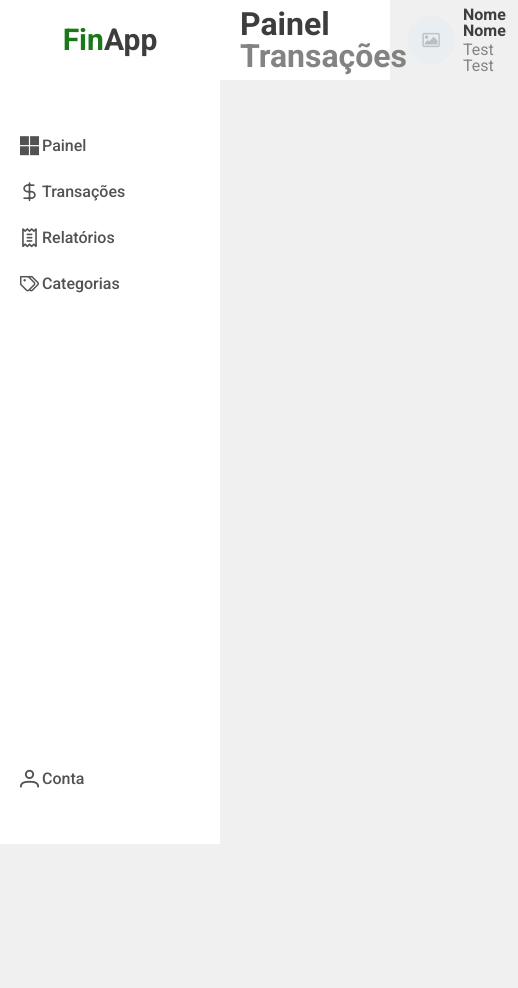
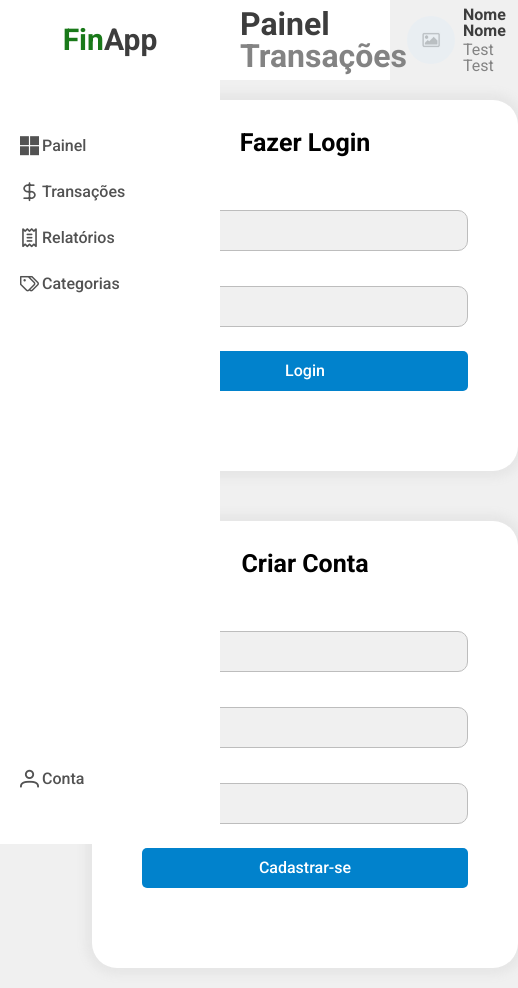
Before and after one commit to Caue-dot/financial_app, a Vue app: page /auth in a window 390 px wide. Shown: the whole page, 518 px wide, since content can reach past the window. Before the commit the page ends 844 px from the top, so only its background shows below. Built offline with nearby package versions, Linux system fonts and the light colour scheme.

Commit message:
Adicionado o resumo e autenticação

```diff
--- a/src/assets/css/main.css
+++ b/src/assets/css/main.css
@@ -13,7 +13,7 @@ a{
 body{
     background-color: rgb(240, 240, 240);
     margin-top: 100px;
-    margin-left: 250px;
+    margin-left: 260px;
     margin-right: 40px;
     margin-bottom: 20px;
 
--- /dev/null
+++ b/src/assets/css/pages/auth.css
@@ -0,0 +1,80 @@
+
+.auth-main{
+    display: flex;
+    justify-content: center;
+    gap: 50px;
+}
+
+
+.login-box,.register-box {
+    display: flex;
+}
+
+
+
+
+.register-box .layout,
+.login-box .layout{
+    display: flex;
+    align-items: center;
+    flex-direction: column;
+    flex: 1;
+    padding: 30px 50px;
+
+}
+
+@media (max-width: 1150px){
+    .auth-main{
+        flex-direction: column;
+        align-items: center;
+        flex: 1;
+    }
+}
+
+
+.auth-inputs{
+    display: flex;
+    flex-direction: column;
+    gap: 10px;
+}
+
+.form-inputs{
+    display: flex;
+    flex-direction: column;
+    justify-content: space-between;
+    gap: 10px;
+    margin-bottom: 50px;
+    height: 300px;
+    height: 100%;
+}
+
+.form-inputs label{
+    margin-left: 2px;
+    font-size: 15px;
+}
+
+.form-inputs button{
+    background-color: #0182CC;
+    padding: 12px;
+    margin-top: 14px;
+    color: white;
+    border-radius: 5px;
+    border: none;
+    font-size: 16px;
+    font-weight: 500;
+}
+.auth-input{
+    padding: 12px;
+    width: 300px;
+    background-color: rgb(240, 240, 240);
+    border-color: rgb(189, 189, 189);
+    border-width: 1px;
+    border-style: solid;
+    border-radius: 10px;
+}
+
+.auth-title{
+    font-size: 25px;
+    margin: 0 0 30px 0;
+    font-weight: bold;
+}
--- a/src/components/TransactionListing.vue
+++ b/src/components/TransactionListing.vue
@@ -1,34 +1,17 @@
 <script setup>
-import { onMounted, reactive } from 'vue';
-import axios from 'axios';
+
 import TransactionCard from '@/components/TransactionCard.vue';
 
-const state = reactive({
-    transactions: [],
-    isLoading: true
-});
+defineProps({
+    transactions: Array
+})
 
-onMounted(async () =>{
-    try{
-        const response = await axios.get("https://ef5ze5exptsm6jarkueqerqlam0xshdu.lambda-url.sa-east-1.on.aws/api/transactions", {
-            headers: {
-                Authorization: 'Bearer 1|T6HOSkleI28P0mMfnMFP2rvazUy9CJZuMzBVUoF6975d6eed',
-            }
-        });
-        state.transactions = response.data.data;
-        console.log(response.data.data);
-    }catch (error){
-        console.error('Error fetching transactions: ', error);
-    }finally{
-        state.isLoading = false;
-    }
-})
 </script>
 
 
 <template>
 
-        <TransactionCard v-for="transaction in state.transactions"
+        <TransactionCard v-for="transaction in transactions"
         :name="transaction.name"
         :value="transaction.value"
         :type="transaction.type"
--- a/src/router/index.js
+++ b/src/router/index.js
@@ -1,6 +1,7 @@
 import { createRouter, createWebHistory } from 'vue-router'
 import TransactionsView from '../views/TransactionsView.vue'
 import DashboardView from '@/views/DashboardView.vue'
+import AuthView from '@/views/AuthView.vue'
 
 const router = createRouter({
   history: createWebHistory(import.meta.env.BASE_URL),
@@ -15,6 +16,12 @@ const router = createRouter({
       name: 'transactions',
       component: TransactionsView,
     },
+     {
+      path: '/auth',
+      name: 'auth',
+      component: AuthView,
+    },
+
 
   ],
 })
--- /dev/null
+++ b/src/views/AuthView.vue
@@ -0,0 +1,101 @@
+
+
+
+<script setup>
+import axios from 'axios';
+import { reactive } from 'vue';
+
+
+const loginForm = reactive({
+    name: '',
+    password: '',
+})
+
+
+const registerForm = reactive({
+    name: 'a',
+    email: 'a',
+    password: '424',
+})
+
+
+const handleRegister = async () => {
+    const newUser = {
+        name: registerForm.name,
+        email: registerForm.email,
+        password: registerForm.password
+    }
+
+    try{
+        await axios.post('/api/user/register', newUser)
+        console.log('Cadastro realizado com successo!')
+    }catch(error){
+        console.error('Error registering user: ', error)
+    }
+}
+
+const handleLogin = async () => {
+    const loginUser = {
+        name: loginForm.name,
+        password: loginForm.password
+    }
+
+    try{
+        const response = await axios.post('/api/user/login', loginUser);
+        localStorage.token = response.data.token;
+    }catch(error){
+        console.error('Error logging user: ', error)
+    }
+}
+
+</script>
+
+<style scoped>
+@import "@/assets/css/pages/auth.css";
+
+</style>
+
+<template>
+    <main class="auth-main">
+
+
+        <div class="login-box">
+            <div class="layout">
+                <p class="auth-title">Fazer Login</p>
+                <form @submit.prevent="handleLogin" class="form-inputs" >
+                    <div class="auth-inputs">
+
+                         <label for="name">Nome</label>
+                         <input v-model="loginForm.name" class="auth-input" id="name" placeholder="Nome">
+
+                         <label for="password">Senha</label>
+                         <input v-model="loginForm.password" type="password" class="auth-input" id="password" placeholder="Senha">
+
+                    </div>
+
+                    <button>Login</button>
+                </form>
+            </div>
+        </div>
+        <div class="register-box">
+            <div class="layout">
+                <p class="auth-title">Criar Conta</p>
+                <form @submit.prevent="handleRegister" class="form-inputs" >
+                    <div class="auth-inputs">
+                        <label for="name">Nome</label>
+                        <input v-model="registerForm.name" class="auth-input" id="name" placeholder="Name">
+                        <label for="email">Email</label>
+                        <input v-model="registerForm.email"
+                        class="auth-input" id="email"placeholder="Email">
+                        <label for="password">Senha</label>
+                        <input  v-model="registerForm.password"
+                        type="password" class="auth-input" id="password" placeholder="Password">
+                    </div>
+
+                    <button>Cadastrar-se</button>
+                </form>
+            </div>
+        </div>
+    </main>
+
+</template>
--- a/src/views/TransactionsView.vue
+++ b/src/views/TransactionsView.vue
@@ -1,6 +1,35 @@
 <script setup>
 
+import { onMounted, reactive } from 'vue';
+import axios from 'axios';
 import TransactionListing from '@/components/TransactionListing.vue';
+
+
+const state = reactive({
+    transactions: [],
+    totalExpense: 0,
+    totalIncome: 0,
+    isLoading: true
+});
+
+
+onMounted(async () =>{
+    try{
+        const response = await axios.get("/api/transactions", {
+            headers: {
+                Authorization: `Bearer ${localStorage.token}`,
+            }
+        });
+        state.transactions = response.data.transactions;
+        state.totalExpense = response.data.totalExpense;
+        state.totalIncome = response.data.totalIncome;
+        console.log(response.data);
+    }catch (error){
+        console.error('Error fetching transactions: ', error);
+    }finally{
+        state.isLoading = false;
+    }
+})
 
 </script>
 
@@ -24,7 +53,9 @@ import TransactionListing from '@/components/TransactionListing.vue';
 
           </div>
           <div class="transaction-container">
-            <TransactionListing />
+            <TransactionListing
+            :transactions="state.transactions"
+            />
           </div>
         </div>
       </span>
@@ -33,8 +64,8 @@ import TransactionListing from '@/components/TransactionListing.vue';
         <span class="transactions-box-3">
           <div class="layout">
               <div class="transaction-total-title">Resumo</div>
-              <div>Renda total: <span class="transaction-value-income">100</span></div>
-              <div>Gasto total: <span class="transaction-value-expense">100</span></div>
+              <div>Renda total: <span class="transaction-value-income">R$ {{ state.totalIncome }}</span></div>
+              <div>Gasto total: <span class="transaction-value-expense">R$ {{ state.totalExpense }}</span></div>
           </div>
         </span>
         <span class="transactions-box-2">
--- a/vite.config.js
+++ b/vite.config.js
@@ -16,6 +16,13 @@ export default defineConfig({
     },
   },
   server:{
-    port: 4000
+    port: 4000,
+    proxy: {
+      '/api': {
+        target: 'http://localhost/api',
+        changeOrigin: true,
+        rewrite: (path) => path.replace(/^\/api/, ''),
+      },
+    }
   }
 })
```
